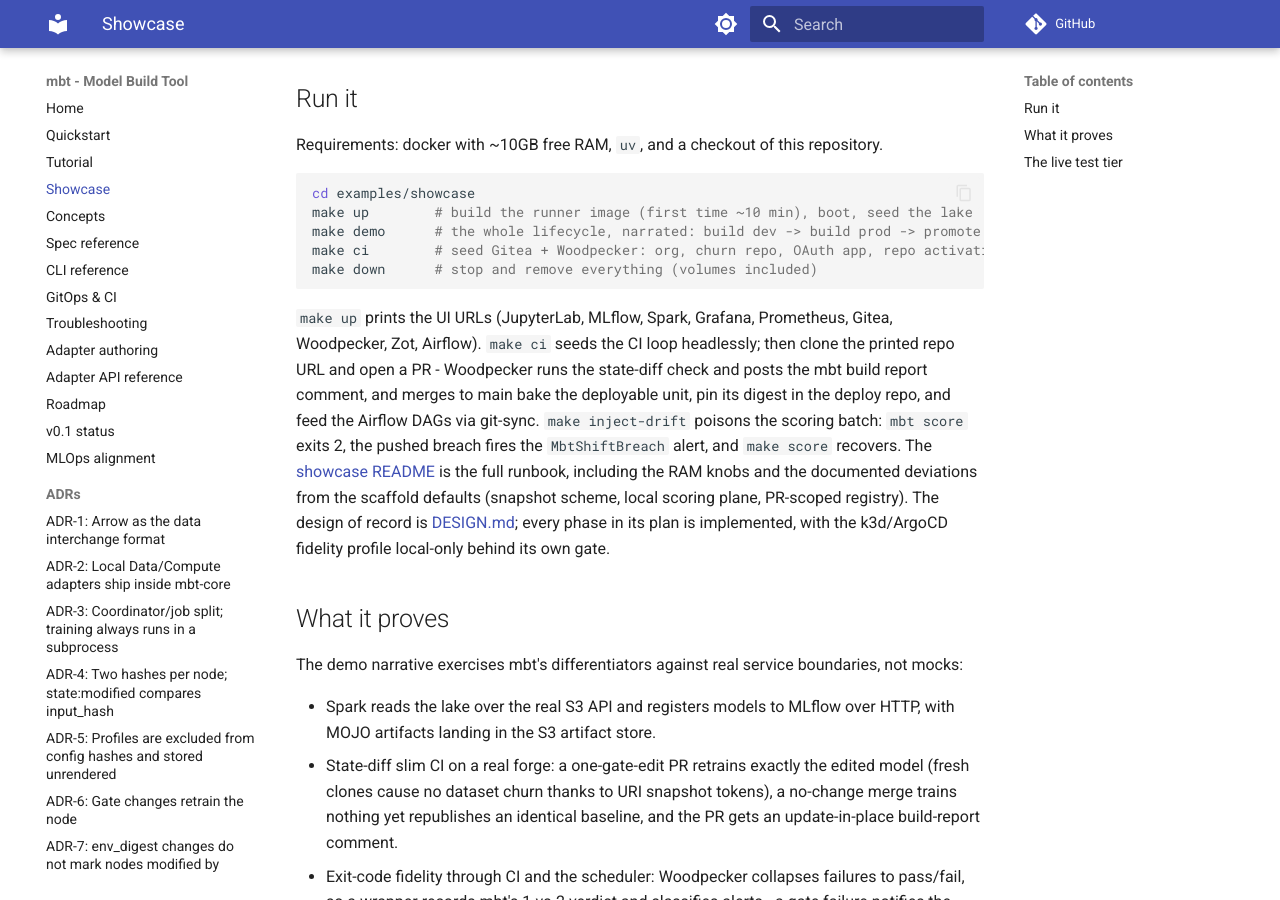
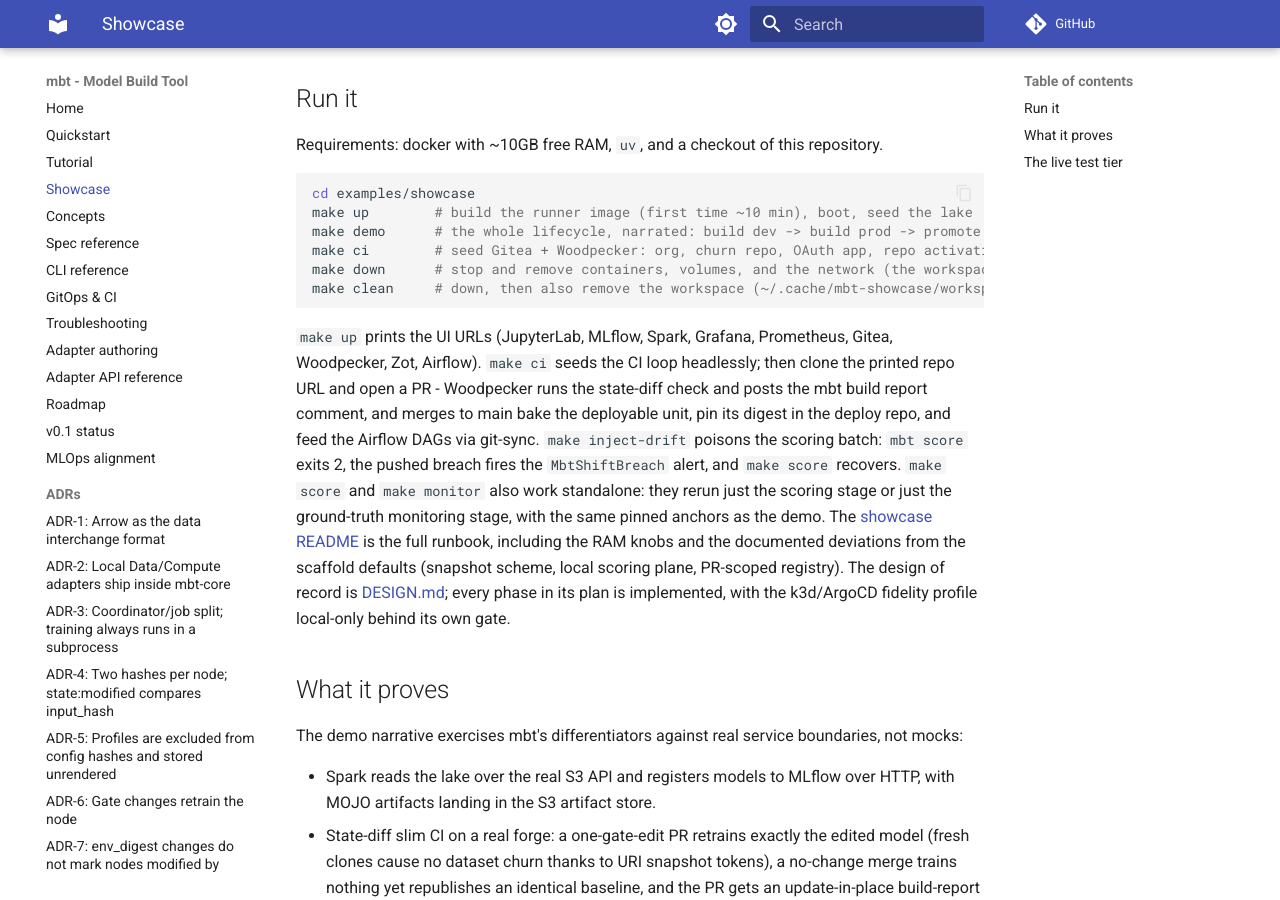
Before and after one commit to satrijandi/mbt, an MkDocs documentation site: the page built from docs/showcase.md, in a window 1280 px wide and 900 px high, scrolled down 1083 px. Built offline with MkDocs 1.6.1 and Material for MkDocs 9.7.7, drawn with Linux system fonts in a browser that asks for light colours; comment, search, counter and statistics services are not loaded.

Commit message:
Docs: correct make down scope and document make clean/score/monitor in the showcase runbook

````diff
--- a/docs/showcase.md
+++ b/docs/showcase.md
@@ -26,12 +26,14 @@ cd examples/showcase
 make up        # build the runner image (first time ~10 min), boot, seed the lake
 make demo      # the whole lifecycle, narrated: build dev -> build prod -> promote -> score -> monitor
 make ci        # seed Gitea + Woodpecker: org, churn repo, OAuth app, repo activation
-make down      # stop and remove everything (volumes included)
+make down      # stop and remove containers, volumes, and the network (the workspace survives)
+make clean     # down, then also remove the workspace (~/.cache/mbt-showcase/workspace)
 ```
 
 `make up` prints the UI URLs (JupyterLab, MLflow, Spark, Grafana, Prometheus, Gitea, Woodpecker, Zot, Airflow).
 `make ci` seeds the CI loop headlessly; then clone the printed repo URL and open a PR - Woodpecker runs the state-diff check and posts the mbt build report comment, and merges to main bake the deployable unit, pin its digest in the deploy repo, and feed the Airflow DAGs via git-sync.
 `make inject-drift` poisons the scoring batch: `mbt score` exits 2, the pushed breach fires the `MbtShiftBreach` alert, and `make score` recovers.
+`make score` and `make monitor` also work standalone: they rerun just the scoring stage or just the ground-truth monitoring stage, with the same pinned anchors as the demo.
 The [showcase README](https://github.com/satrijandi/mbt/blob/main/examples/showcase/README.md) is the full runbook, including the RAM knobs and the documented deviations from the scaffold defaults (snapshot scheme, local scoring plane, PR-scoped registry).
 The design of record is [DESIGN.md](https://github.com/satrijandi/mbt/blob/main/examples/showcase/DESIGN.md); every phase in its plan is implemented, with the k3d/ArgoCD fidelity profile local-only behind its own gate.
 
````
Also changed, not shown: examples/showcase/README.md (+4 -1 lines).
